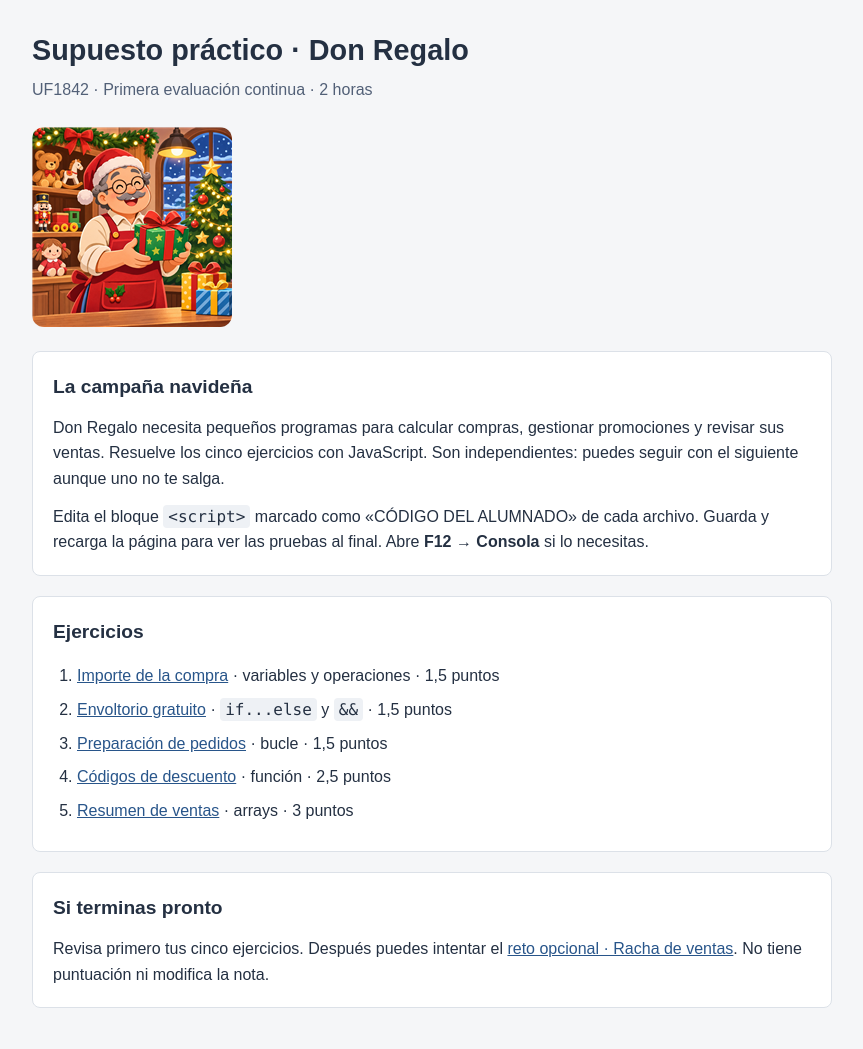
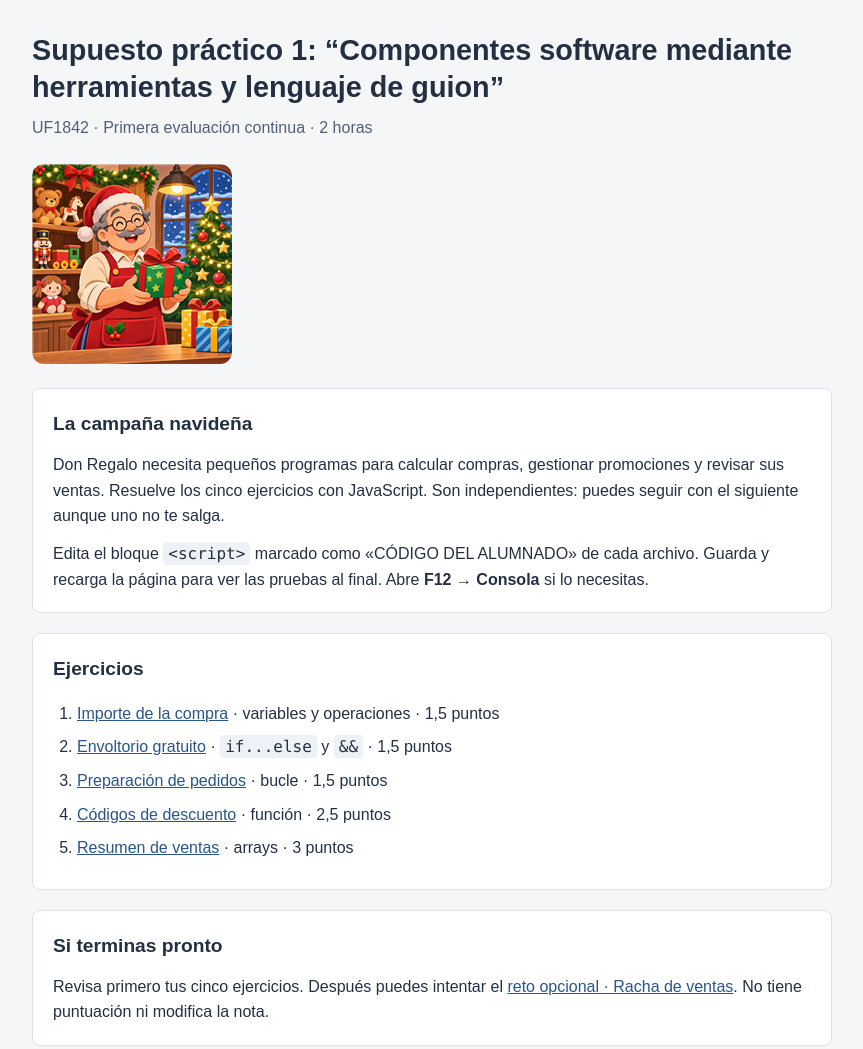
Before and after one commit to omiras/supuesto-practico-uf1842-don-regalo, a plain HTML site: page index.html in a window 1280 px wide. Shown: the whole page, without its empty margins (208-1071 px from the left). Drawn offline with Linux system fonts and the light colour scheme.

Commit message:
Update title and header for clarity in index.html

```diff
--- a/index.html
+++ b/index.html
@@ -3,13 +3,13 @@
 <head>
   <meta charset="UTF-8">
   <meta name="viewport" content="width=device-width, initial-scale=1.0">
-  <title>Supuesto práctico · Don Regalo</title>
+  <title>Supuesto práctico 1: “Componentes software mediante herramientas y lenguaje de guion”</title>
   <link rel="stylesheet" href="style.css">
 </head>
 <body>
   <main class="lesson">
     <header>
-      <h1>Supuesto práctico · Don Regalo</h1>
+      <h1>Supuesto práctico 1: “Componentes software mediante herramientas y lenguaje de guion”</h1>
       <p>UF1842 · Primera evaluación continua · 2 horas</p>
       <img class="don-regalo" src="don-regalo.png" width="200" height="200" alt="Ilustración del tendero de Don Regalo con un regalo navideño">
     </header>
```
